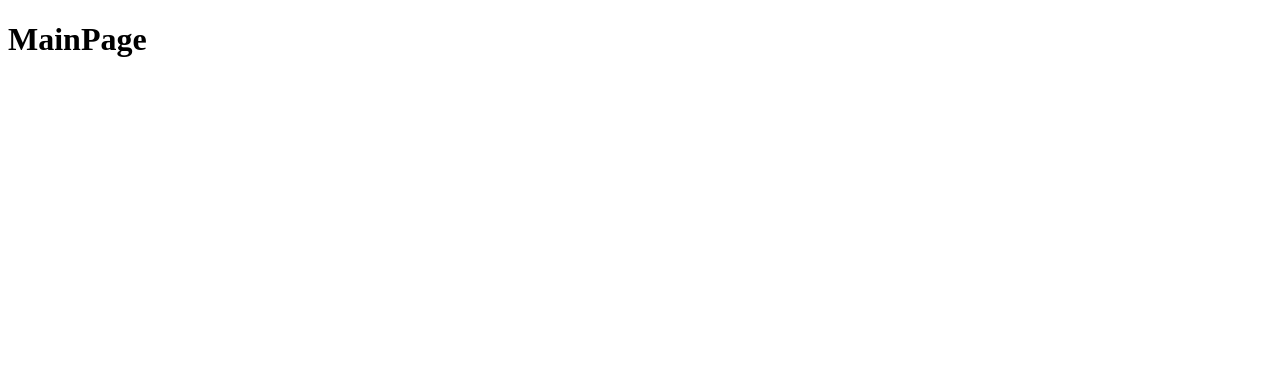
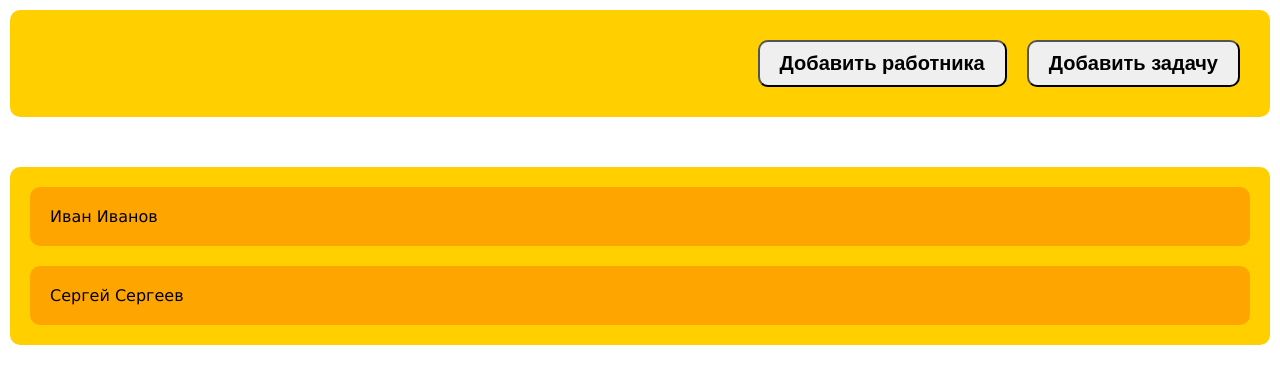
Before and after one commit to riytxu/react-list, a React (Create React App) app: page / in a window 1280 px wide. Shown: the top 384 px of the page. Built offline with nearby package versions, Linux system fonts and the light colour scheme.

Commit message:
create components (Content/Header)

```diff
--- a/package.json
+++ b/package.json
@@ -6,6 +6,7 @@
     "@testing-library/jest-dom": "^5.16.5",
     "@testing-library/react": "^13.4.0",
     "@testing-library/user-event": "^13.5.0",
+    "classnames": "^2.3.2",
     "react": "^18.2.0",
     "react-dom": "^18.2.0",
     "react-router-dom": "^6.4.5",
--- /dev/null
+++ b/src/App.css
@@ -0,0 +1,16 @@
+:root {
+  --main-color: #ffcf00;
+  --extra-a-color: #ffcf00;
+  --extra-b-color: #ffa500;
+  --main-radius: 10px;
+}
+
+* {
+  margin: 0;
+  padding: 0;
+  box-sizing: border-box;
+}
+
+body {
+  font: normal 1rem Verdana, Arial, sans-serif;
+}
--- a/src/App.js
+++ b/src/App.js
@@ -2,6 +2,8 @@ import { BrowserRouter, Routes, Route } from "react-router-dom";
 
 import { MainPage } from "./components/MainPage/MainPage";
 import { ErrorPage } from "./components/ErrorPage/ErrorPage";
+
+import "./App.css";
 
 function App() {
   return (
--- /dev/null
+++ b/src/components/Content/Content.jsx
@@ -0,0 +1,38 @@
+import cn from "classnames";
+
+import styles from "./Content.module.css";
+
+const data = [
+  {
+    id: 1,
+    name: "Иван",
+    surname: "Иванов",
+  },
+  {
+    id: 2,
+    name: "Сергей",
+    surname: "Сергеев",
+  },
+];
+
+const ContentItem = ({ name, surname }) => {
+  return (
+    <div className={cn(styles.item, styles.itemWrapper)}>
+      <div>
+        {name} {surname}
+      </div>
+    </div>
+  );
+};
+
+export const Content = () => {
+  return (
+    <div className={styles.content}>
+      {data.map((item) => {
+        return (
+          <ContentItem key={item.id} name={item.name} surname={item.surname} />
+        );
+      })}
+    </div>
+  );
+};
--- /dev/null
+++ b/src/components/Content/Content.module.css
@@ -0,0 +1,14 @@
+.content {
+  display: flex;
+  flex-direction: column;
+  gap: 20px;
+  width: 100%;
+  background-color: var(--main-color);
+  border-radius: var(--main-radius);
+  padding: 20px;
+}
+.item {
+  border-radius: var(--main-radius);
+  background-color: var(--extra-b-color);
+  padding: 20px;
+}
--- /dev/null
+++ b/src/components/Header/Header.jsx
@@ -0,0 +1,14 @@
+import cn from "classnames";
+
+import styles from "./Header.module.css";
+
+export const Header = () => {
+  return (
+    <header
+      className={cn(styles.header, styles.headerWrapper, styles.header_green)}
+    >
+      <button className={styles.button}>Добавить работника</button>
+      <button className={styles.button}>Добавить задачу</button>
+    </header>
+  );
+};
--- /dev/null
+++ b/src/components/Header/Header.module.css
@@ -0,0 +1,23 @@
+.header {
+  padding: 30px;
+  margin-top: 10px;
+  margin-bottom: 10px;
+  border-radius: var(--main-radius);
+}
+
+.headerWrapper {
+  display: flex;
+  justify-content: end;
+  gap: 20px;
+}
+
+.header_green {
+  background-color: var(--main-color);
+}
+
+.button {
+  font-size: 20px;
+  font-weight: 700;
+  padding: 10px 20px;
+  border-radius: 10px;
+}
--- a/src/components/MainPage/MainPage.jsx
+++ b/src/components/MainPage/MainPage.jsx
@@ -1,3 +1,15 @@
+import { Content } from "../Content/Content";
+import { Header } from "../Header/Header";
+
+import styles from "./MainPage.module.css";
+
 export const MainPage = () => {
-  return <h1>MainPage</h1>;
+  return (
+    <div className={styles.mainWrapper}>
+      <Header />
+      <div className={styles.contentWrapper}>
+        <Content />
+      </div>
+    </div>
+  );
 };
--- /dev/null
+++ b/src/components/MainPage/MainPage.module.css
@@ -0,0 +1,9 @@
+.mainWrapper {
+  max-width: 1500px;
+  padding-left: 10px;
+  padding-right: 10px;
+  margin: 0 auto;
+}
+.contentWrapper {
+  margin-top: 50px;
+}
```
Also changed, not shown: 1 other file (tests, documents, lock files or other folders).
